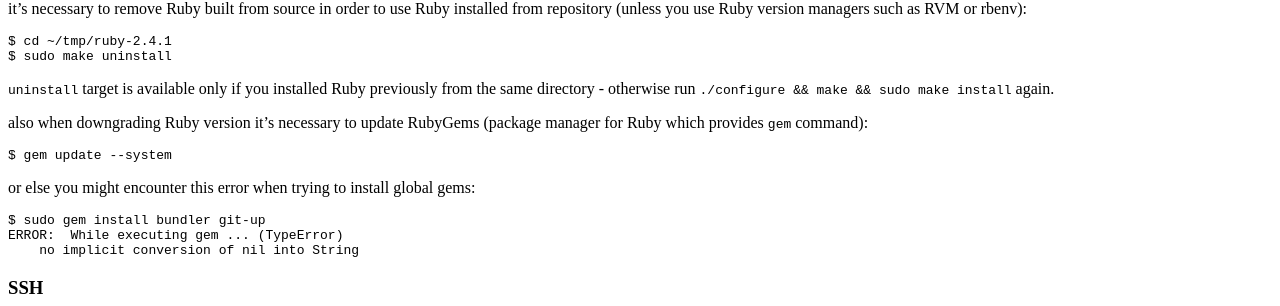
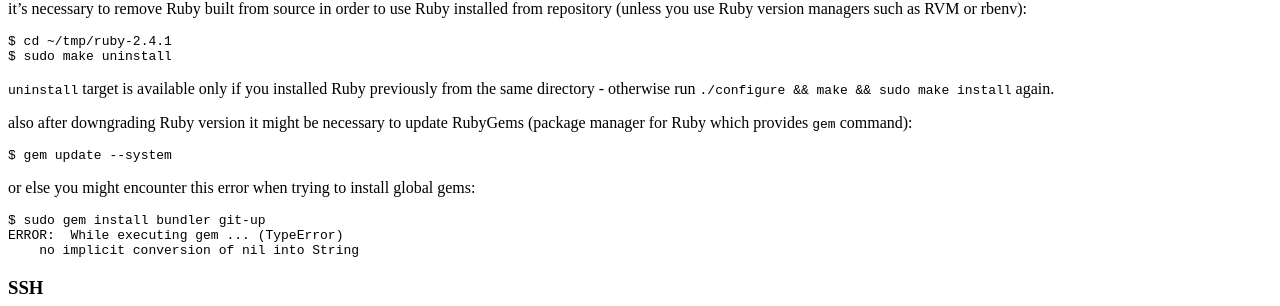
Before and after one commit to tap349/tap349.github.io, a Jekyll site: the page built from _posts/2017-04-15-raspberry-pi.md, in a window 1280 px wide and 900 px high, scrolled down 7567 px. Shown: the part 146-452 px from the top of the window. Built offline with Jekyll 4.4.1, drawn with Linux system fonts in a browser that asks for light colours.

Commit message:
update 2017-05-23_03:13:42

````diff
--- a/_posts/2017-04-15-raspberry-pi.md
+++ b/_posts/2017-04-15-raspberry-pi.md
@@ -531,7 +531,7 @@
 `uninstall` target is available only if you installed Ruby previously from the
 same directory - otherwise run `./configure && make && sudo make install` again.
 
-also when downgrading Ruby version it's necessary to update RubyGems
+also after downgrading Ruby version it might be necessary to update RubyGems
 (package manager for Ruby which provides `gem` command):
 
 ```sh
````
